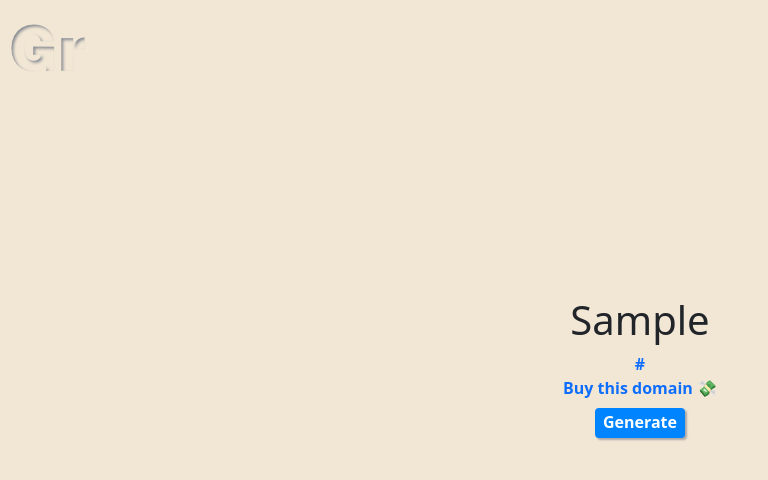
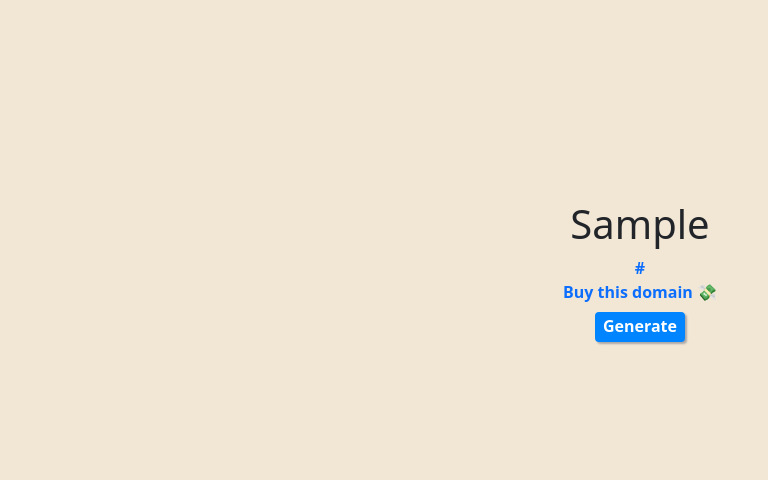
Before and after one commit to joeriddles/generatr, a Flask app: template templates/template.html in a window 1280 px wide. Shown: the top 480 px of the page, without its empty margins (0-768 px from the left). Run offline with Flask 2, Linux system fonts and the light colour scheme; the template is opened without the code that fills it: most values are stand-ins (such as "Sample title", 1, 10 or a date in 2020).

Commit message:
Remove header

```diff
--- a/templates/template.html
+++ b/templates/template.html
@@ -15,11 +15,6 @@
     <link href="{{ url_for('static', filename='styles.css') }}" rel="stylesheet">
 </head>
 <body>
-    <div class="header">
-        <a href=".">
-            <img src="{{ url_for('static', filename='images/favicon-96x96-tan.png') }}">
-        </a>
-    </div>
     <div class="container-fluid" style="text-align: center;">
         <div class="sass-container" class="align-middle">
             <h1 id="sass-word">
```
